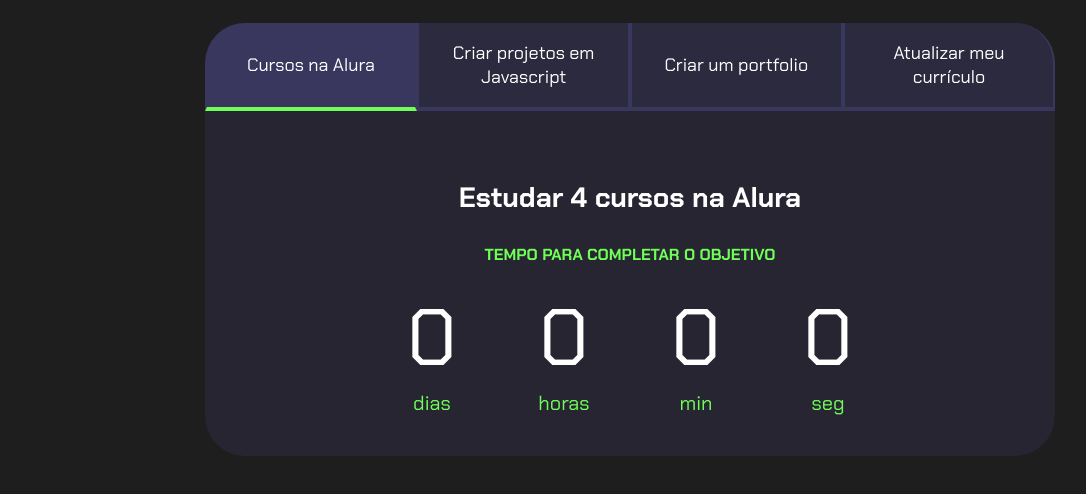
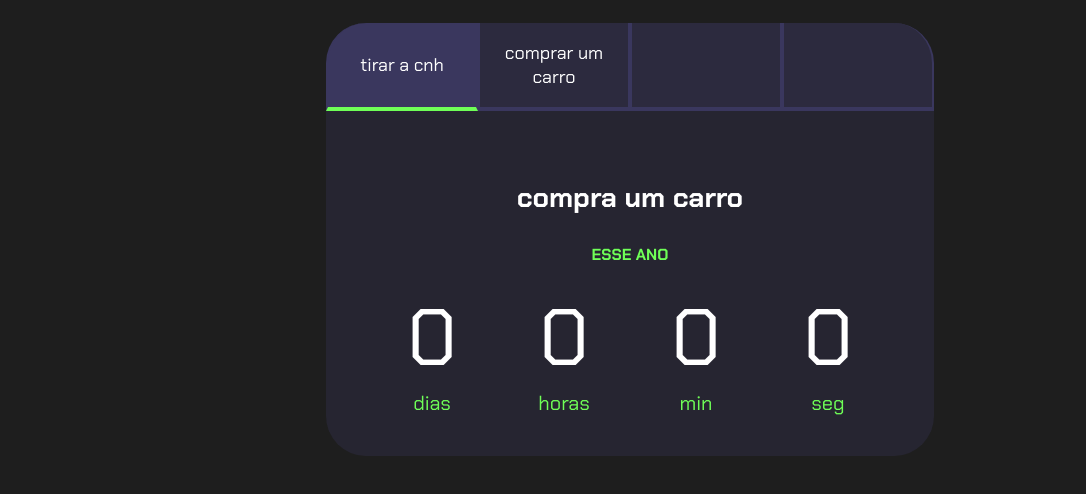
Before and after one commit to TRINDADE06/2-trimestree, a plain HTML site: page index.html in a window 1280 px wide. Shown: the part 80-574 px from the top of the page, without its empty margins (10-1096 px from the left). Drawn offline with Linux system fonts and the light colour scheme.

Commit message:
Update index.html

```diff
--- a/index.html
+++ b/index.html
@@ -13,15 +13,15 @@
         <h2 class="titulo-principal">Meus objetivos do ano<span>_</span></h2>
         <div class="conteudo">
             <div class="botoes">
-                <button class="botao ativo">Cursos na Alura</button>
-                <button class="botao">Criar projetos em Javascript</button>
-                <button class="botao">Criar um portfolio</button>
-                <button class="botao">Atualizar meu currículo</button>
+                <button class="botao ativo">tirar a cnh</button>
+                <button class="botao">comprar um carro</button>
+                <button class="botao"></button>
+                <button class="botao"></button>
             </div>
             <div class="abas-textos">
                 <div class="aba-conteudo ativo">
-                    <h3 class="aba-conteudo-titulo-principal">Estudar 4 cursos na Alura</h3>
-                    <h4 class="aba-conteudo-titulo-secundario">Tempo para completar o objetivo</h4>
+                    <h3 class="aba-conteudo-titulo-principal">compra um carro</h3>
+                    <h4 class="aba-conteudo-titulo-secundario">esse ano</h4>
                     <div class="contador">
                         <div class="contador-digito">
                             <p class="contador-digito-numero" id="dias0"></p>
```
